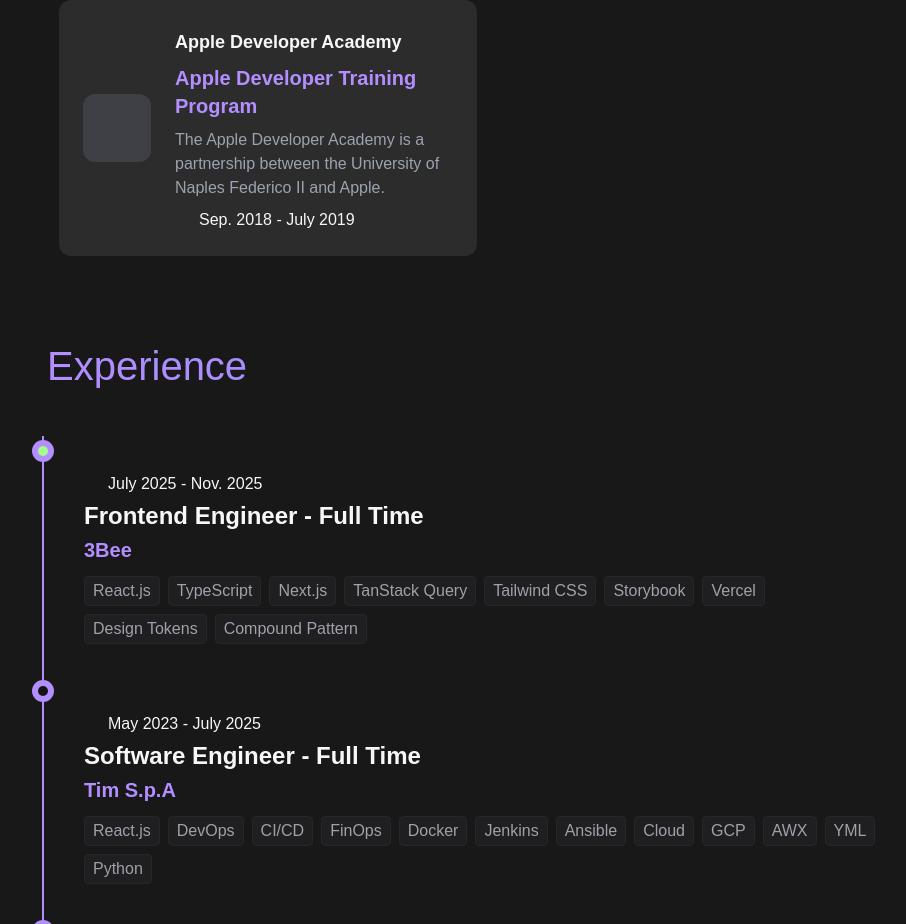
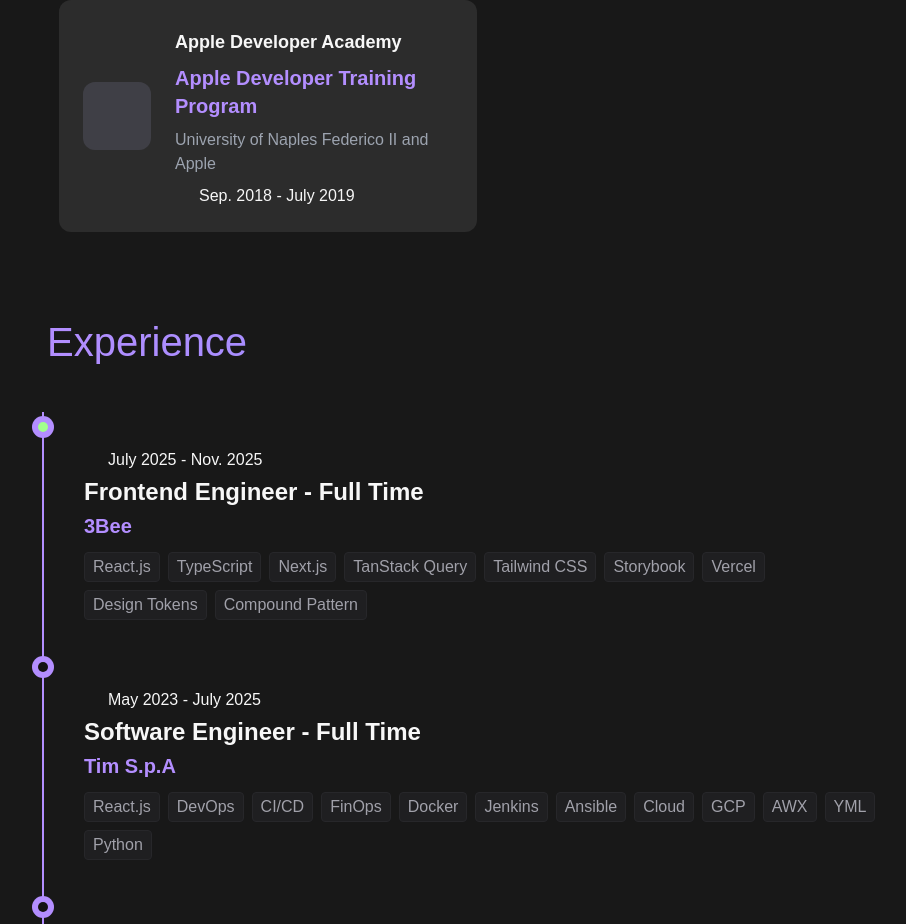
Before and after one commit to carminesh/portfolio, a React (Create React App) app: page / in a window 1280 px wide. Shown: the part 997-1921 px from the top of the page, without its empty margins (153-1059 px from the left). Built offline with nearby package versions, Linux system fonts and the light colour scheme; some icons are missing.

Commit message:
feat(edu): fixed Apple text

```diff
--- a/src/layouts/Education.tsx
+++ b/src/layouts/Education.tsx
@@ -18,7 +18,7 @@ const educationData: ExplainingModel[] = [
         date: 'Sep. 2018 - July 2019',
         title: 'Apple Developer Academy',
         subtitle: 'Apple Developer Training Program',
-        description: 'The Apple Developer Academy is a partnership between the University of Naples Federico II and Apple.',
+        description: 'University of Naples Federico II and Apple',
     },
 ];
 
```
